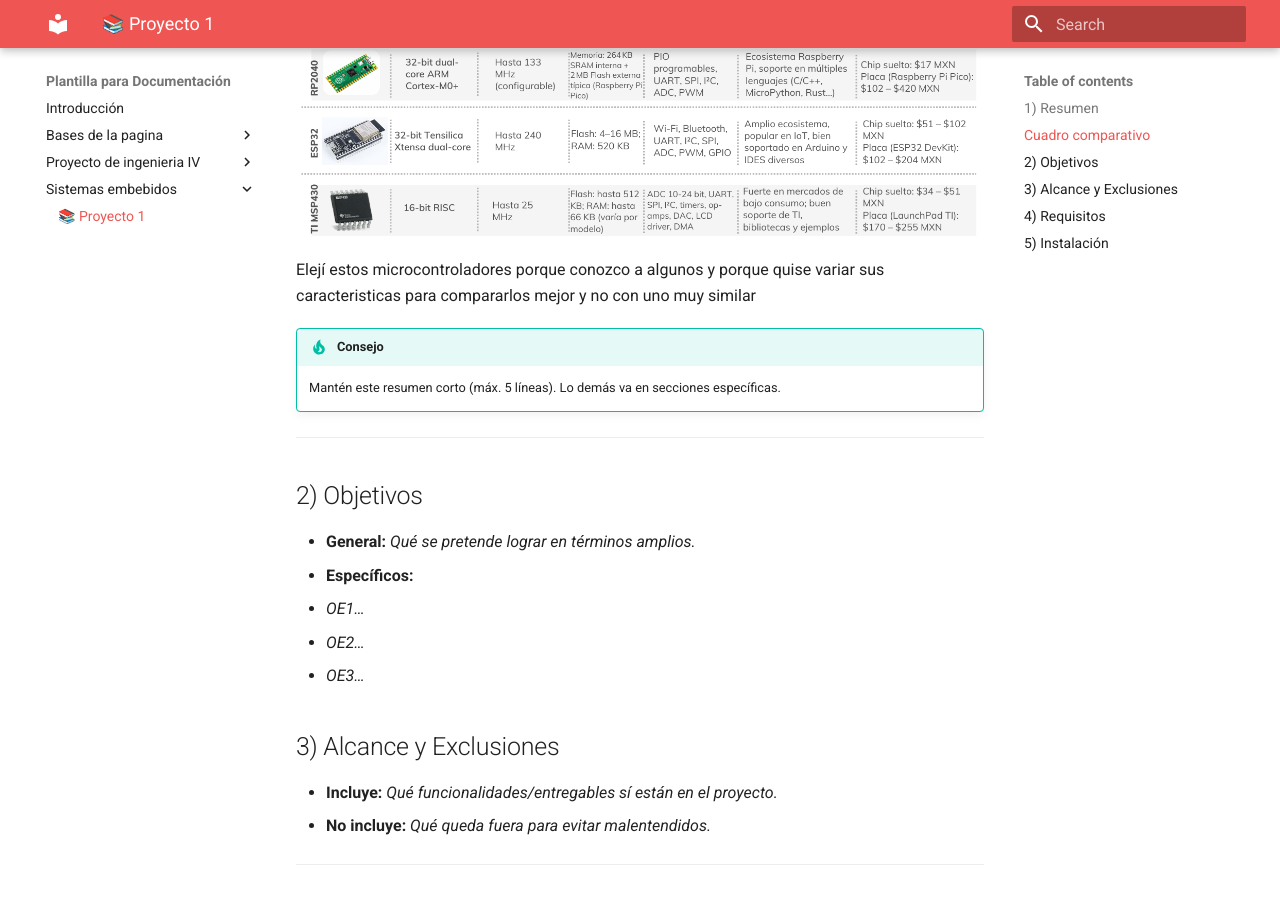
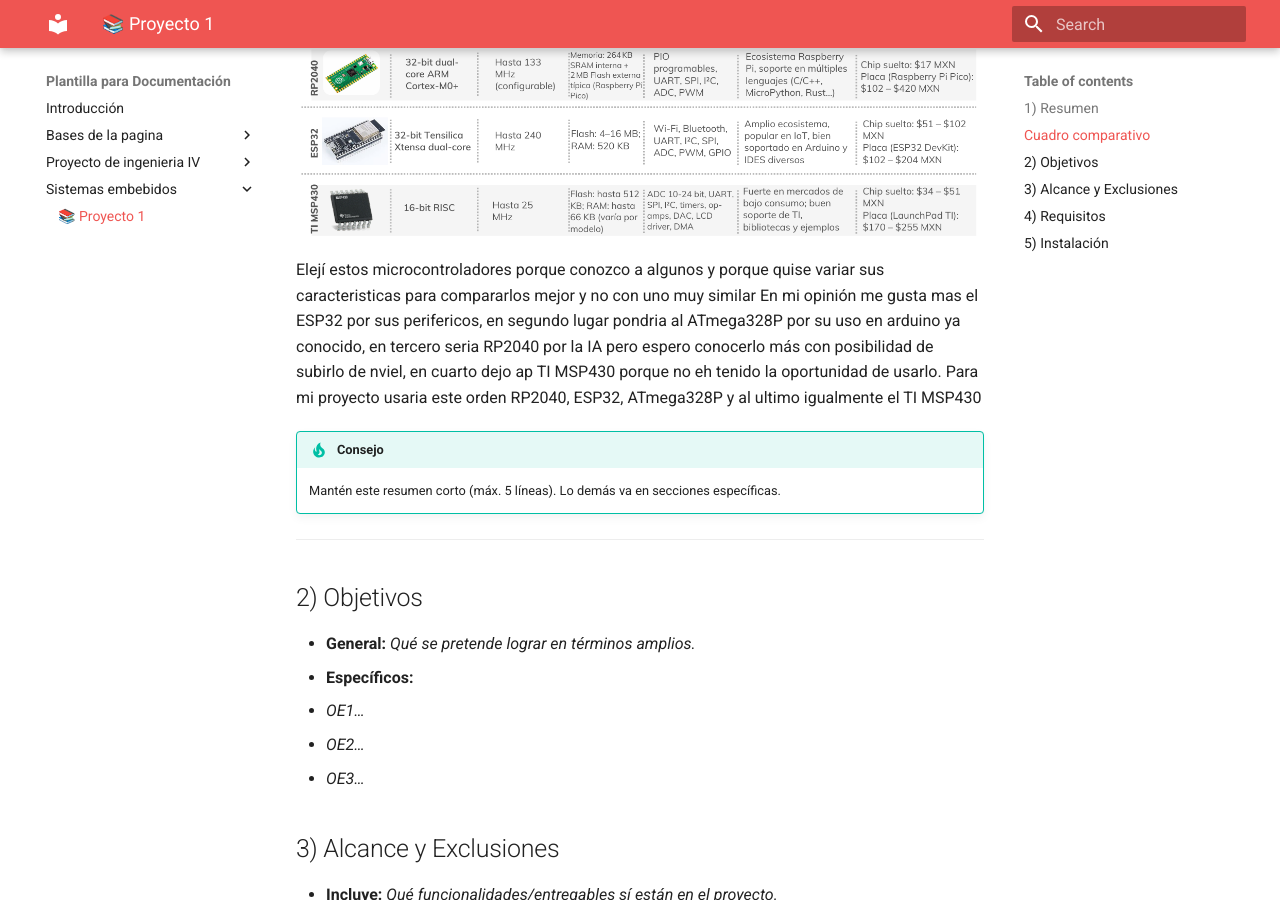
Before and after one commit to Parzival8970/evidencias, an MkDocs documentation site: the page built from docs/Sistemas embebidos/ejemplo sistemas.md, in a window 1280 px wide and 900 px high, scrolled down 699 px. Built offline with MkDocs 1.6.1 and Material for MkDocs 9.7.7, drawn with Linux system fonts in a browser that asks for light colours.

Commit message:
agregue datos del cuadro comparativo

```diff
--- a/docs/Sistemas embebidos/ejemplo sistemas.md
+++ b/docs/Sistemas embebidos/ejemplo sistemas.md
@@ -16,6 +16,8 @@
 ## Cuadro comparativo
 ![Cuadro comparativo](image.png)
 Elejí estos microcontroladores porque conozco a algunos y porque quise variar sus caracteristicas para compararlos mejor y no con uno muy similar
+En mi opinión me gusta mas el ESP32 por sus perifericos, en segundo lugar pondria al ATmega328P por su uso en arduino ya conocido, en tercero seria RP2040 por la IA pero espero conocerlo más con posibilidad de subirlo de nviel, en cuarto dejo ap TI MSP430 porque no eh tenido la oportunidad de usarlo.
+Para mi proyecto usaria este orden RP2040, ESP32, ATmega328P y al ultimo igualmente el TI MSP430
 
 !!! tip "Consejo"
     Mantén este resumen corto (máx. 5 líneas). Lo demás va en secciones específicas.
```
